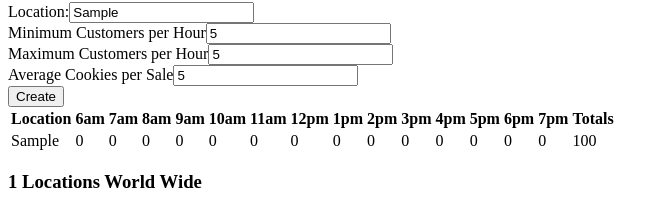
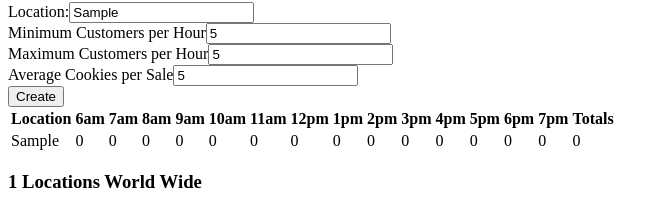
Before and after one commit to danieldills/cookie-stand-admin, a Next.js app: page / in a window 1280 px wide. Both pictures are taken after typing "Sample", "5", "5", "5" into the empty fields and a click on the button "Create". Shown: the part 163-384 px from the top of the page, without its empty margins (0-669 px from the left). Built offline with nearby package versions, Linux system fonts and the light colour scheme.

Commit message:
update code

```diff
--- a/components/Footer.js
+++ b/components/Footer.js
@@ -1,4 +1,4 @@
-import Link from "next/link";
+// import Link from "next/link";
 import { useSelector } from "react-redux";
 
 function Footer() {
--- a/components/ReportTable.js
+++ b/components/ReportTable.js
@@ -27,7 +27,11 @@ function ReportTable(props) {
               {store.hourly_sale.map((sale) => {
                 return <td>{sale}</td>;
               })}
-              <td>100</td>
+              <td>
+                {store.hourly_sale.reduce((acc, cur) => {
+                  return acc + cur;
+                })}
+              </td>
             </tr>
           );
         })}
```
